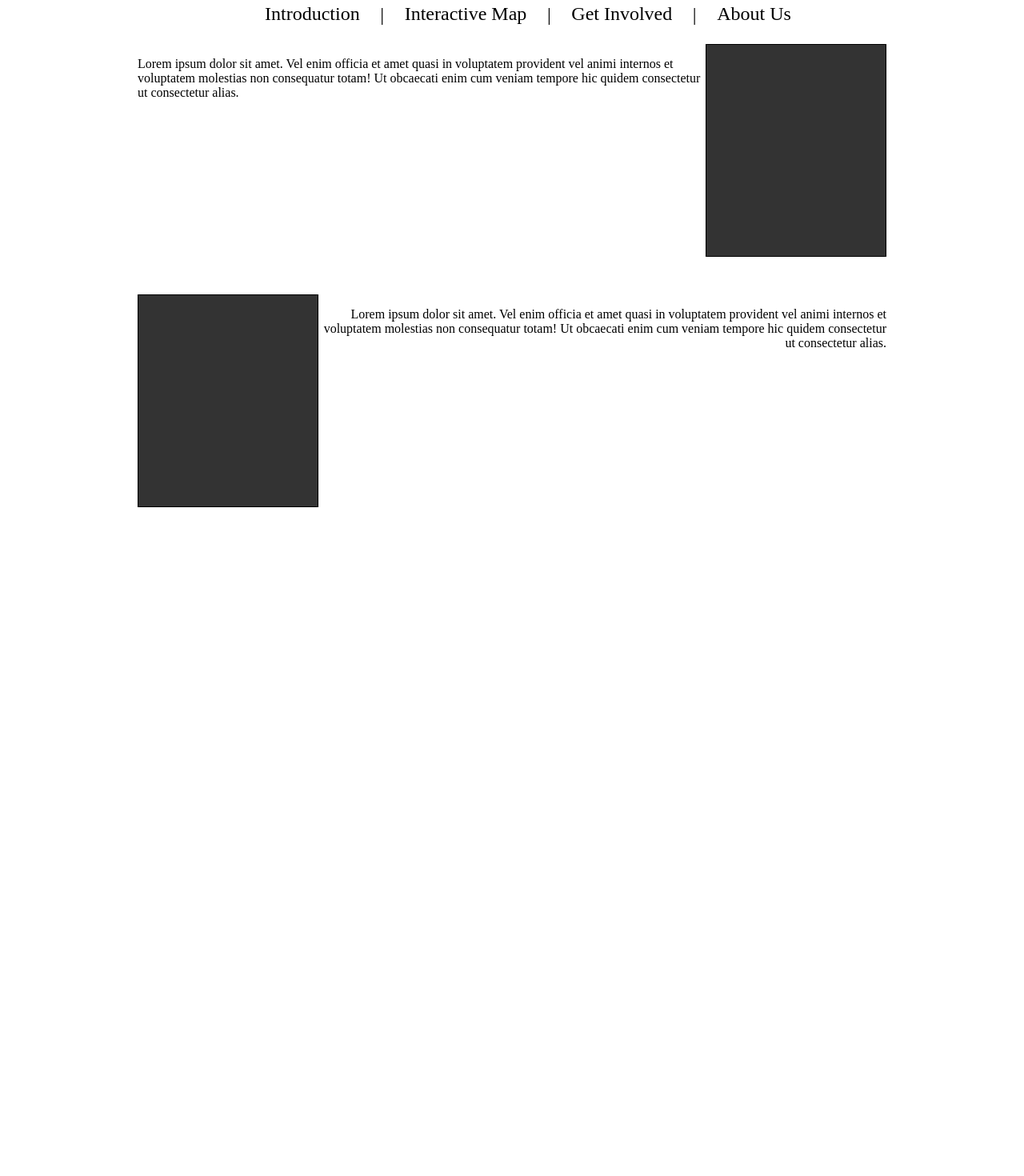
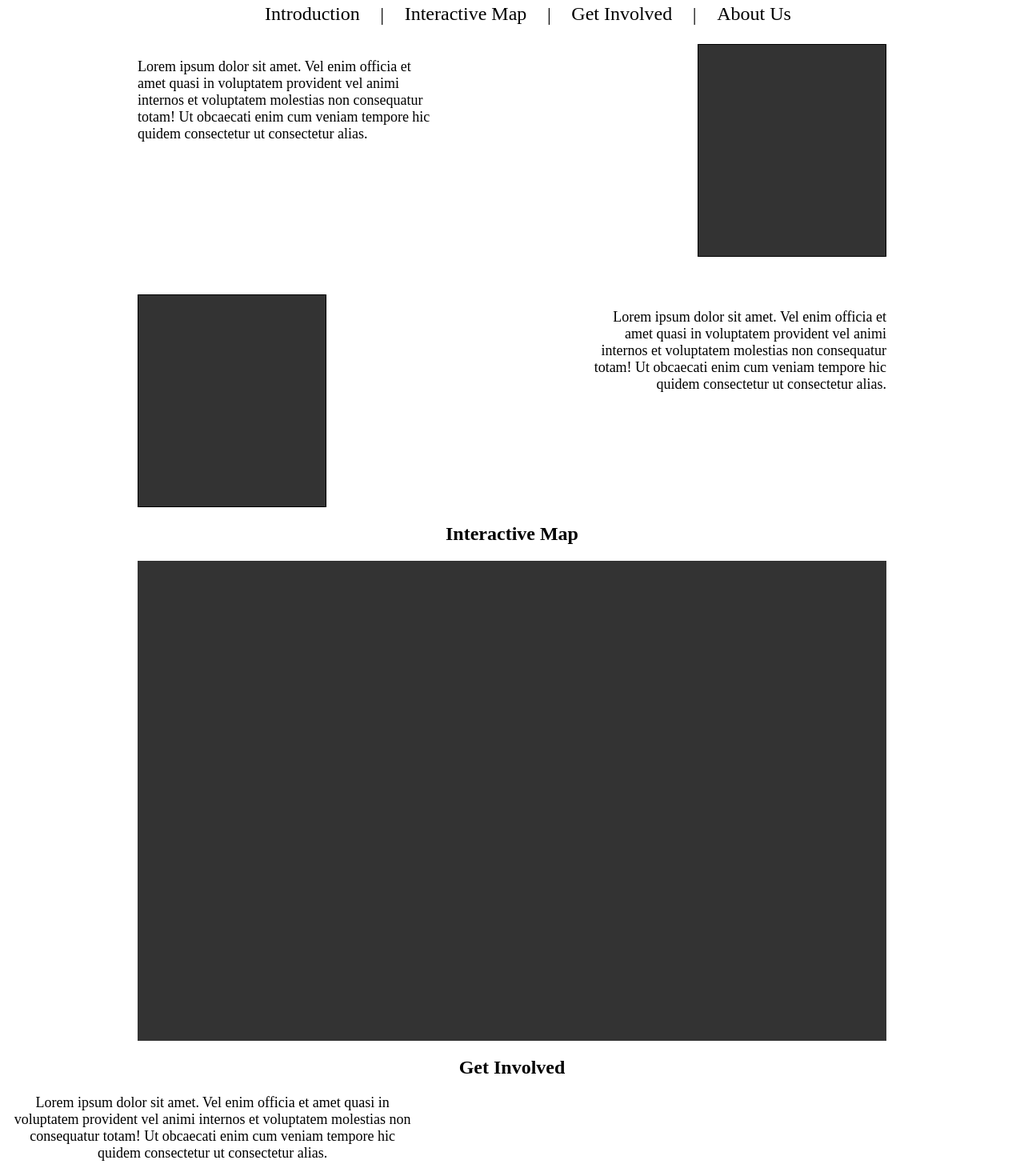
Before and after one commit to UW-INFO442-WI23/chocolatelavacake, a React (Create React App) app: page / in a window 1280 px wide. Shown: the part 110-1580 px from the top of the page at 80% size. Before the commit the page ends 800 px from the top, so only its background shows below. Built offline with nearby package versions, Linux system fonts and the light colour scheme.

Commit message:
Started map and get involved section

```diff
--- a/src/App.js
+++ b/src/App.js
@@ -3,6 +3,7 @@ import Home from './Components/Home/home.js';
 import About from './Components/AboutUs/about.js';
 import Mission from './Components/GetInvolved/mission.js'
 import Nav from './Components/Nav/nav.js';
+import Map from './Components/Map/map.js';
 
 export default function App(props) {
     return (
@@ -13,6 +14,8 @@ export default function App(props) {
         </header>
         <body>
           <Home />
+          <Map />
+          <Mission />
         </body>
 
       </div>
--- a/src/Components/GetInvolved/mission.js
+++ b/src/Components/GetInvolved/mission.js
@@ -8,5 +8,14 @@ export default function Mission(props) {
     // create drop down menu
     // create filter options
     // filter function
-
+    return(
+        <div className='container-mission'>
+            <h2>
+                Get Involved
+            </h2>
+            <p>
+                Lorem ipsum dolor sit amet. Vel enim officia et amet quasi in voluptatem provident vel animi internos et voluptatem molestias non consequatur totam! Ut obcaecati enim cum veniam tempore hic quidem consectetur ut consectetur alias.
+            </p>
+        </div>
+    )
 };
--- a/src/Components/Home/home.js
+++ b/src/Components/Home/home.js
@@ -3,7 +3,7 @@ export default function Home(props) {
     return (
         <div className='container-home'>
             <div className='paragraph-one'>
-                <p>
+                <p className='text'>
                 Lorem ipsum dolor sit amet. Vel enim officia et
                 amet quasi in voluptatem provident vel animi
                 internos et voluptatem molestias non consequatur
@@ -15,7 +15,7 @@ export default function Home(props) {
                 </div>
             </div>
             <div className='paragraph-two'>
-                <p>
+                <p className='text'>
                 Lorem ipsum dolor sit amet. Vel enim officia et
                 amet quasi in voluptatem provident vel animi
                 internos et voluptatem molestias non consequatur
--- /dev/null
+++ b/src/Components/Map/map.js
@@ -0,0 +1,18 @@
+import React from 'react';
+
+
+export default function map(props) {
+
+
+    return (
+        <div className='map-container'>
+            <h2>
+                Interactive Map
+            </h2>
+            <div className='map'>
+
+            </div>
+        </div>
+    );
+
+};
--- a/src/index.css
+++ b/src/index.css
@@ -64,13 +64,14 @@ a:hover::before {
 .img-box {
     border: 1px solid black;
     background-color: #333;
-    width: 475px;
+    width: 25%;
     height: 264px;
 }
 
+/*align items in home section*/
 .paragraph-one {
     display: flex;
-    justify-content: space-around;
+    justify-content: space-between;
     text-align: left;
 }
 
@@ -78,7 +79,7 @@ a:hover::before {
     margin-top: 5%;
     display: flex;
     flex-direction: row-reverse;
-    justify-content: space-around;
+    justify-content: space-between;
     text-align: right;
 
 }
@@ -87,3 +88,27 @@ a:hover::before {
     margin: auto;
     width: 75%;
 }
+
+p {
+    width: 40%;
+    font-family: "Times New Roman", Times, serif;
+    font-size: large;
+}
+
+/* map sizing*/
+.map-container {
+    text-align: center;
+}
+
+.map {
+    width: 75%;
+    height: 600px;
+    background-color: #333;
+    margin: auto;
+}
+
+/*Get Involved Section*/
+
+.container-mission {
+    text-align: center;
+}
```
